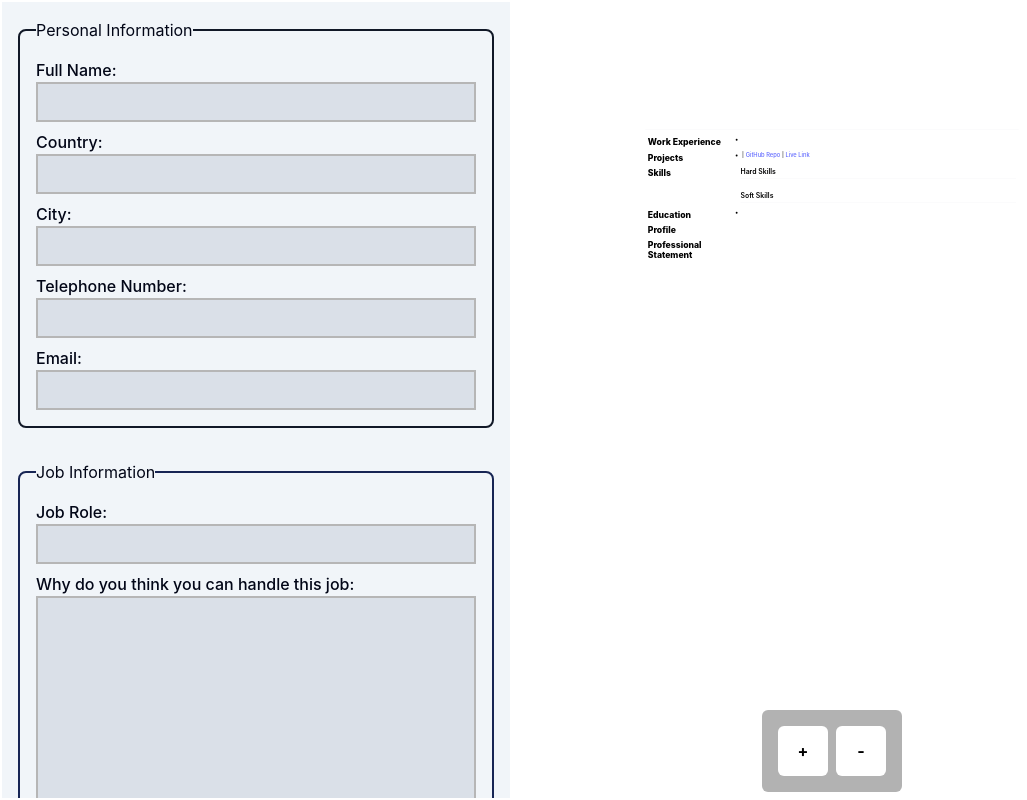
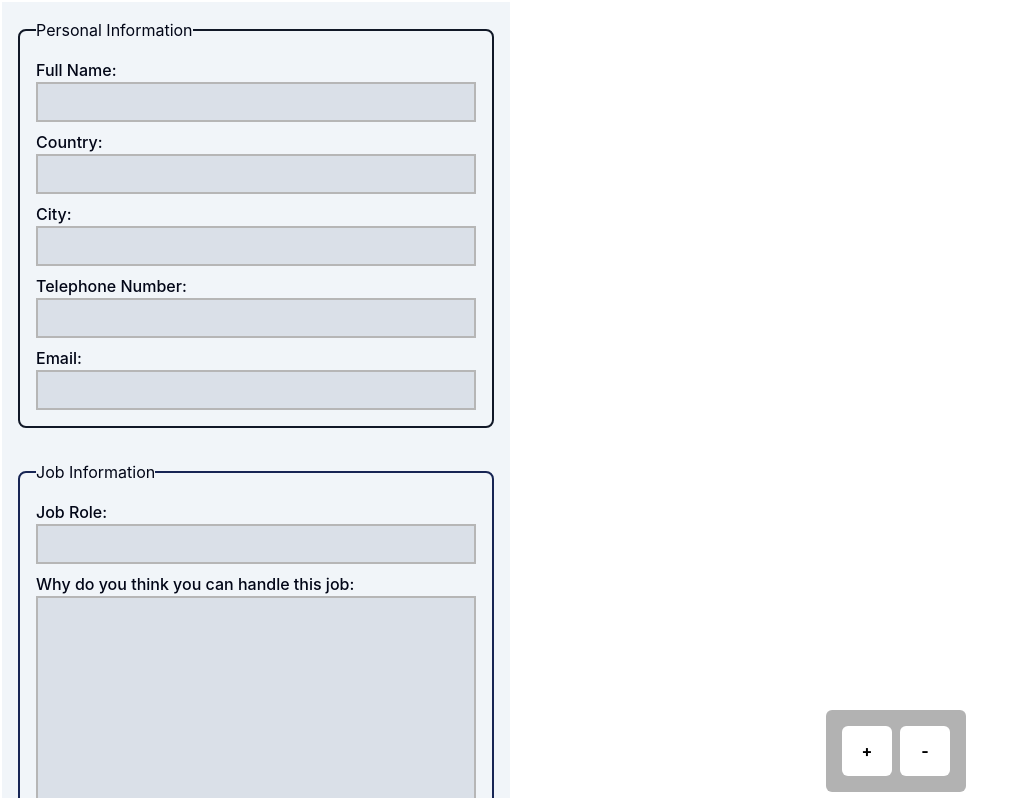
Before and after one commit to CyberWolf-1219/resume-builder, a React (Vite) app: page / in a window 1280 px wide. Shown: the whole page, without its empty margins (0-1027 px from the left). Built offline with nearby package versions, Linux system fonts and the light colour scheme.

Commit message:
fixed template zooming function

```diff
--- a/src/components/ResumeTemplates/Template_01/Template_01.tsx
+++ b/src/components/ResumeTemplates/Template_01/Template_01.tsx
@@ -19,7 +19,7 @@ function Template_01({ reference }: Props) {
   return (
     <div
       ref={reference}
-      className={`${css.settings} absolute top-[50%] left-[50%] translate-x-[-50%] translate-y-[-50%] template aspect-[210/297] w-full min-w-[2480px] h-auto mx-auto px-[72px] py-[48px] bg-white text-black scale-[0.16]`}>
+      className={`${css.settings} origin-center aspect-[210/297] w-full min-w-[2480px] h-auto mx-auto px-[72px] py-[48px] bg-white text-black`}>
       <PersonalInfoSection />
       <hr className={'my-[1rem]'} />
       <table
--- a/src/components/Steps/StepDataEntry/TemplateContainer.tsx
+++ b/src/components/Steps/StepDataEntry/TemplateContainer.tsx
@@ -7,27 +7,41 @@ function TemplateContainer() {
   const zoomIn = useCallback((e: UIEvent) => {
     e.preventDefault();
     if (template.current) {
-      const currentScale = parseFloat(
-        template.current.style.transform.replace(/\(|\)|scale/g, '')
-      );
-      template.current.style.transform = `scale(${currentScale + 0.01})`;
+      const currentScale = parseFloat(template.current.style.scale);
+      console.log(currentScale);
+
+      if (!currentScale) {
+        template.current.style.scale = '0.1';
+      } else {
+        const newScale = (currentScale + 0.01).toString();
+        template.current.style.scale = newScale;
+      }
     }
   }, []);
 
   const zoomOut = useCallback((e: UIEvent) => {
     e.preventDefault();
     if (template.current) {
-      const currentScale = parseFloat(
-        template.current.style.transform.replace(/\(|\)|scale/g, '')
-      );
-      template.current.style.transform = `scale(${currentScale - 0.01})`;
+      const currentScale = parseFloat(template.current.style.scale);
+
+      if (!currentScale) {
+        template.current.style.scale = '0.1';
+      } else {
+        const newScale = (currentScale - 0.01).toString();
+        template.current.style.scale = newScale;
+      }
     }
   }, []);
 
   return (
-    <div className={`relative w-[50%] h-screen max-h-full overflow-hidden`}>
-      <div className={'absolute inset-0 p-[1rem] overflow-auto'}>
-        <Template_01 reference={template} />
+    <div className={`relative w-[60%] h-screen max-h-full overflow-hidden`}>
+      <div className={'absolute inset-0'}>
+        <div
+          className={
+            'absolute top-[50%] left-[50%] translate-x-[-50%] translate-y-[-50%]'
+          }>
+          <Template_01 reference={template} />
+        </div>
       </div>
       <div
         className={
```
Also changed, not shown: 1 other file (tests, documents, lock files or other folders).
